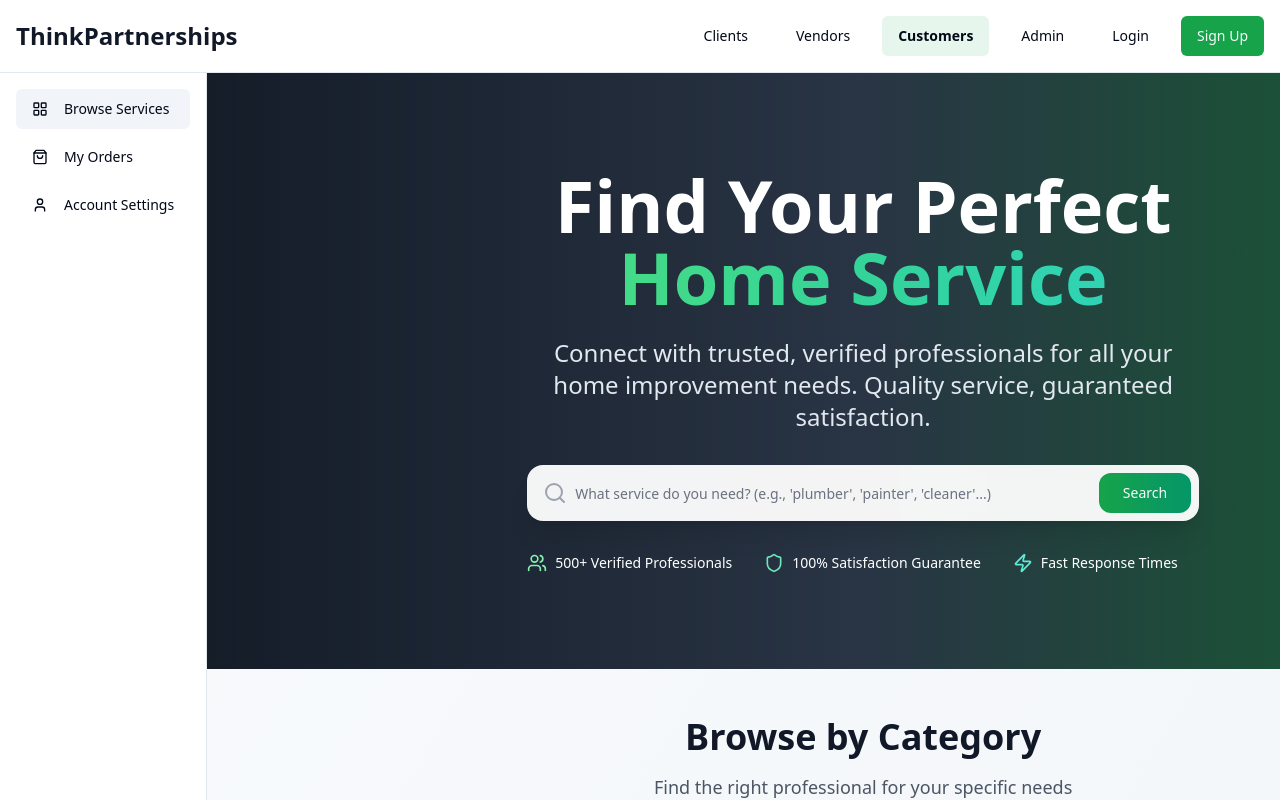
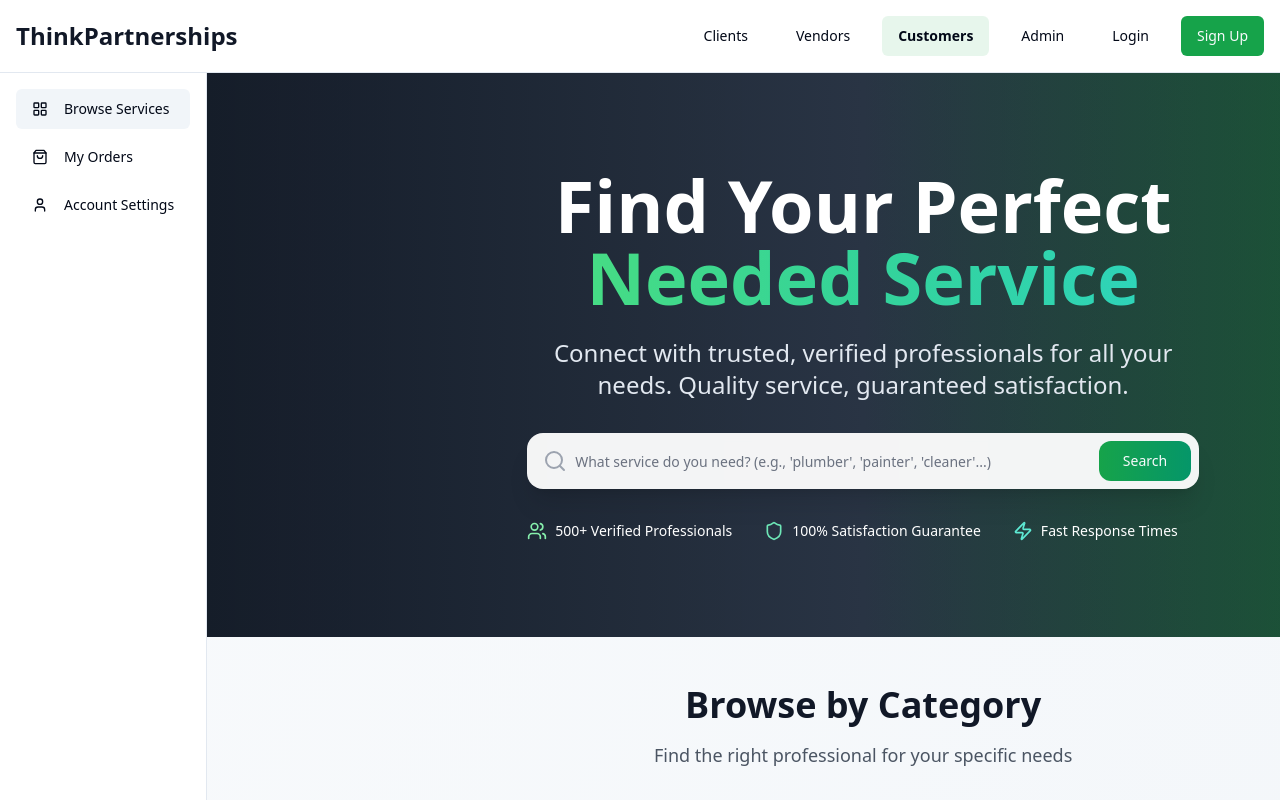
Before and after one commit to manaknightdev/Thinkpartnership, a React (Vite) app: page /customer-portal/browse in a window 1280 px wide. Shown: the top 800 px of the page. Built offline with nearby package versions, Linux system fonts and the light colour scheme.

Commit message:
text change

```diff
--- a/src/pages/customer/CustomerBrowseServicesPage.tsx
+++ b/src/pages/customer/CustomerBrowseServicesPage.tsx
@@ -182,11 +182,11 @@ const CustomerBrowseServicesPage = () => {
           <h1 className="text-5xl sm:text-6xl lg:text-7xl font-bold mb-6 leading-tight">
             Find Your Perfect
             <span className="block text-transparent bg-clip-text bg-gradient-to-r from-green-400 via-emerald-400 to-teal-400">
-              Home Service
+              Needed Service
             </span>
           </h1>
           <p className="text-xl sm:text-2xl mb-8 text-slate-200 max-w-2xl leading-relaxed text-center">
-            Connect with trusted, verified professionals for all your home improvement needs.
+            Connect with trusted, verified professionals for all your needs.
             Quality service, guaranteed satisfaction.
           </p>
 
```
